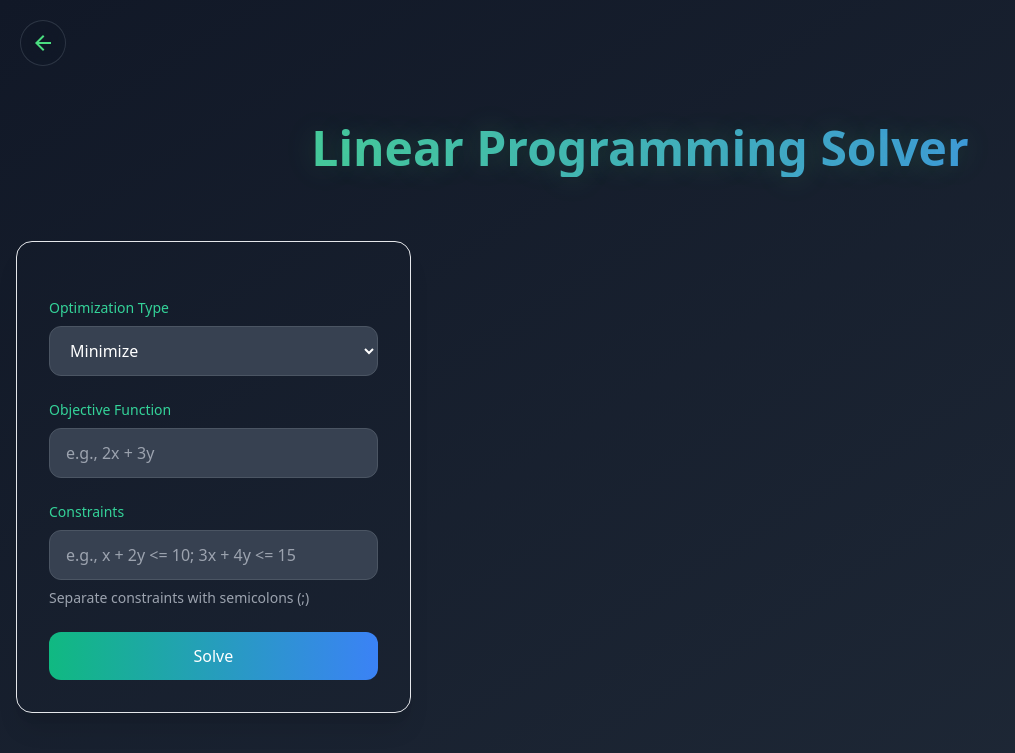
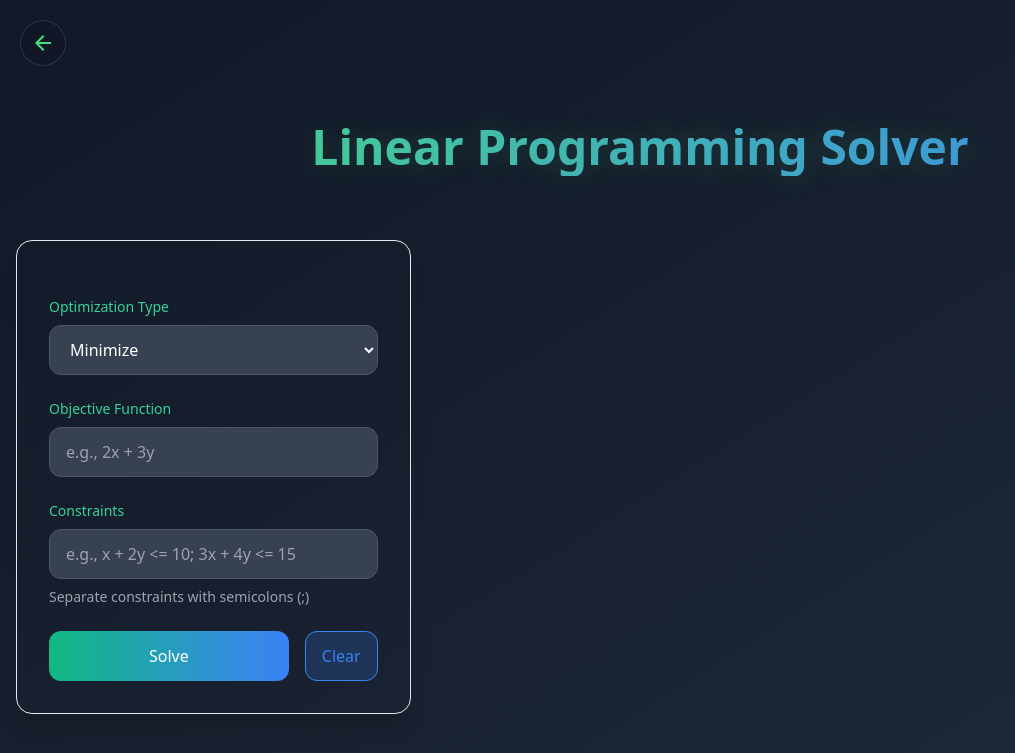
Before and after one commit to Abiram116/MathCourse, a Django app: page /graphical/ in a window 1280 px wide. Shown: the top 753 px of the page, without its empty margins (0-1015 px from the left). Run offline with Django 5.2, Linux system fonts and the light colour scheme; some libraries are stand-ins or nearby versions.

Commit message:
Added a clear button
A clear button for clearing the inputted fields in the forms

```diff
--- a/lp_app/templates/graphical.html
+++ b/lp_app/templates/graphical.html
@@ -51,6 +51,18 @@
             height: 24px;
             fill: #4ade80;
         }
+        .clear-button {
+            background: rgba(59, 130, 246, 0.2);
+            color: #3b82f6;
+            border: 1px solid #3b82f6;
+            transition: all 0.3s ease;
+        }
+
+        .clear-button:hover {
+            background: rgba(59, 130, 246, 0.3);
+            color: #4ade80;
+            border-color: #4ade80;
+        }
     </style>
 </head>
 <body class="bg-gradient-to-br from-gray-900 to-gray-800 text-gray-100 min-h-screen overflow-x-hidden flex items-center">
@@ -102,10 +114,16 @@
                             <p class="mt-2 text-sm text-gray-400">Separate constraints with semicolons (;)</p>
                         </div>
 
-                        <button type="submit" id="solveBtn"
-                            class="w-full bg-gradient-to-r from-green-500 to-blue-500 hover:from-green-600 hover:to-blue-600 text-white font-medium py-3 px-6 rounded-xl transition duration-300 ease-in-out focus:outline-none focus:ring-2 focus:ring-green-400 focus:ring-offset-2 focus:ring-offset-gray-800 opacity-0 transform hover:scale-[1.02]">
-                            Solve
-                        </button>
+                        <div class="flex space-x-4">
+                            <button type="submit" id="solveBtn"
+                                class="flex-grow bg-gradient-to-r from-green-500 to-blue-500 hover:from-green-600 hover:to-blue-600 text-white font-medium py-3 px-6 rounded-xl transition duration-300 ease-in-out focus:outline-none focus:ring-2 focus:ring-green-400 focus:ring-offset-2 focus:ring-offset-gray-800 opacity-0 transform hover:scale-[1.02]">
+                                Solve
+                            </button>
+                            <button type="button" id="clearBtn"
+                                class="clear-button flex-shrink-0 bg-red-500/20 text-red-500 font-medium py-3 px-4 rounded-xl transition duration-300 ease-in-out focus:outline-none focus:ring-2 focus:ring-red-400 focus:ring-offset-2 focus:ring-offset-gray-800 opacity-0 transform hover:scale-[1.02]">
+                                Clear
+                            </button>
+                        </div>
                     </form>
                     <div id="error-message" class="text-red-400 mt-4 px-4 py-3 rounded-lg bg-red-500/10 border border-red-500/50 hidden"></div>
                 </div>
@@ -147,7 +165,7 @@
                 ease: 'back.out'
             });
 
-            gsap.to('#solveBtn', {
+            gsap.to('#solveBtn, #clearBtn', {
                 opacity: 1,
                 y: 0,
                 duration: 0.8,
@@ -158,10 +176,26 @@
 
         // Form submission handler
         const form = document.getElementById('lp-form');
+        const clearBtn = document.getElementById('clearBtn');
         const errorMessage = document.getElementById('error-message');
         const solutionContainer = document.getElementById('solution-container');
         const graphContainer = document.getElementById('graph-container');
         const solutionImage = document.getElementById('solution-image');
+        const optimizationType = document.getElementById('optimization_type');
+        const objectiveInput = document.getElementById('objective');
+        const constraintsInput = document.getElementById('constraints');
+
+        // Clear form function
+        clearBtn.addEventListener('click', function() {
+            optimizationType.selectedIndex = 0;
+            objectiveInput.value = '';
+            constraintsInput.value = '';
+
+            // Hide results and error message
+            solutionContainer.classList.add('hidden');
+            graphContainer.classList.add('hidden');
+            errorMessage.classList.add('hidden');
+        });
 
         form.addEventListener('submit', async function(e) {
             e.preventDefault();
--- a/lp_app/templates/home.html
+++ b/lp_app/templates/home.html
@@ -4,7 +4,7 @@
 <head>
     <meta charset="UTF-8">
     <meta name="viewport" content="width=device-width, initial-scale=1.0">
-    <title>Linear Programming Solver</title>
+    <title>Mathematical Programming</title>
     <!-- External Dependencies -->
     <link href="https://cdnjs.cloudflare.com/ajax/libs/tailwindcss/2.2.19/tailwind.min.css" rel="stylesheet">
     <script src="https://cdnjs.cloudflare.com/ajax/libs/gsap/3.12.2/gsap.min.js"></script>
```
Also changed, not shown: lp_app/templates/simplex.html (+35 -1 lines), lp_app/views/simplex_views.py (+0 -19 lines).
